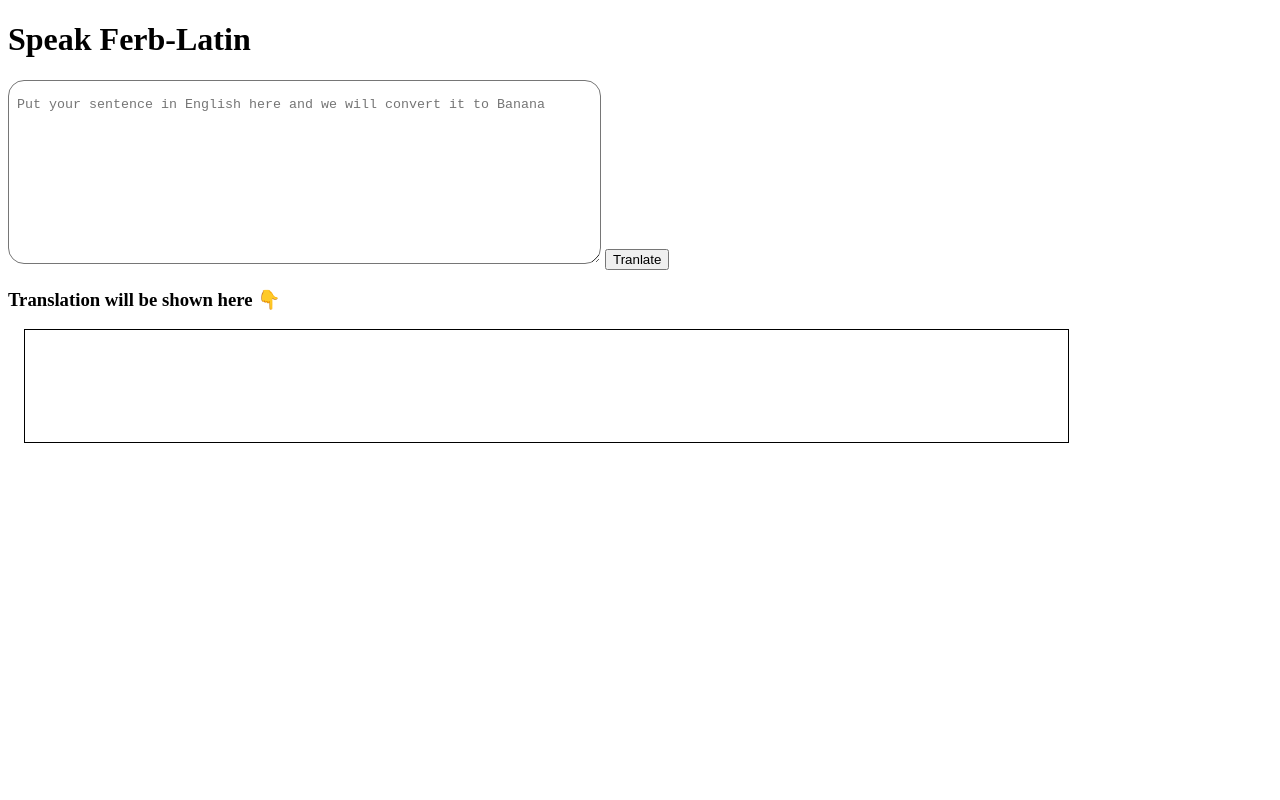
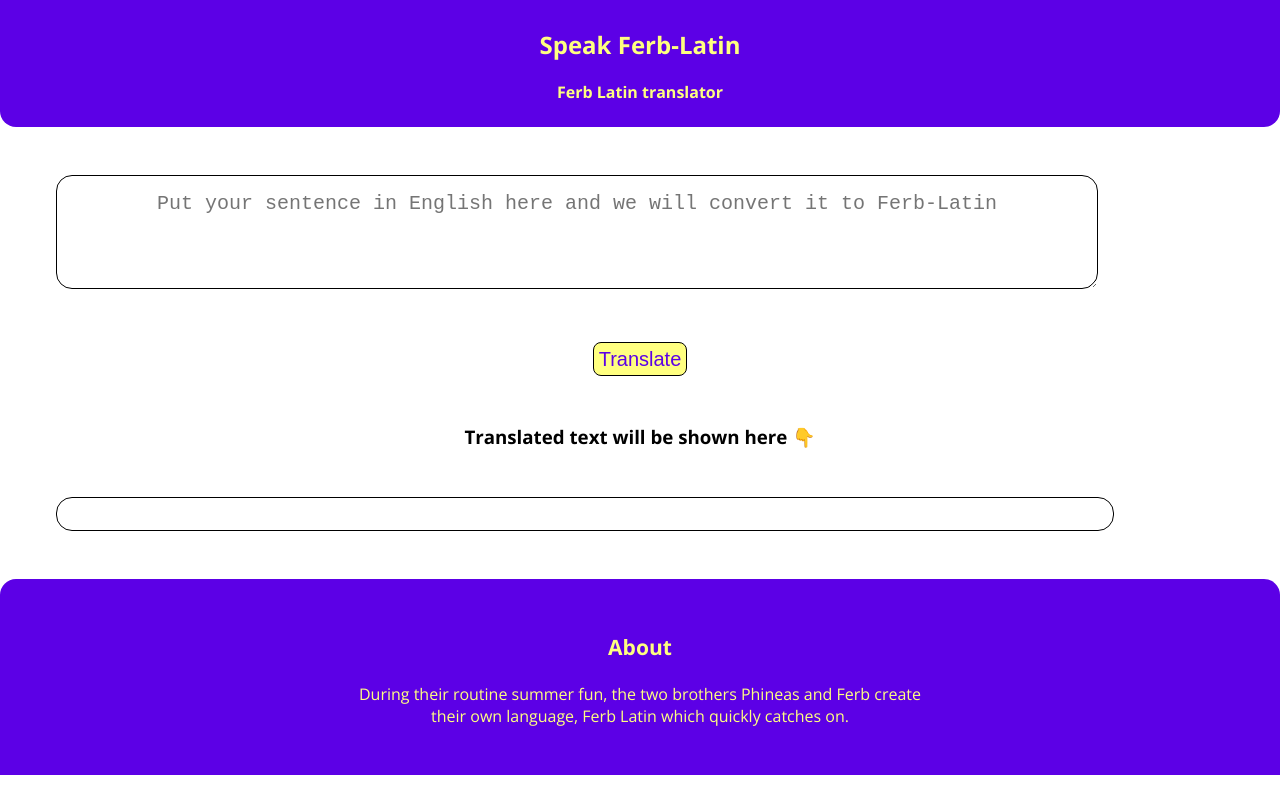
Before and after one commit to vids12/Ferb-Latin-Talk, a plain HTML site: page index.html in a window 1280 px wide. Drawn offline with nearby package versions, Linux system fonts and the light colour scheme.

Commit message:
style updated

```diff
--- a/index.html
+++ b/index.html
@@ -3,15 +3,23 @@
 <head>
     <meta charset="UTF-8">
     <meta name="viewport" content="width=device-width, initial-scale=1.0">
-    <title>Speak Banana</title>
+    <title>Ferb-Latin</title>
     <link rel="stylesheet" href="style.css">
 </head>
 <body>
-    <h1>Speak Ferb-Latin</h1>
-    <textarea  id="text-input" cols="70" rows="10" placeholder="Put your sentence in English here and we will convert it to Banana"></textarea>
-    <button id="btn-translate">Tranlate</button>
-    <h3>Translation will be shown here 👇</h3>
+    <nav class="navigation">
+        <div class="nav-brand"><h1>Speak Ferb-Latin</h1>
+        <p> Ferb Latin translator</p></div>
+    </nav>
+    <!-- <h1>Speak Banana</h1> -->
+    <textarea id="text-input"  placeholder="Put your sentence in English here and we will convert it to Ferb-Latin"></textarea><br>
+    <div class="btn"><button id="btn-translate">Translate</button></div>
+    <h3>Translated text will be shown here 👇</h3>
     <div id="output"></div>
+    <footer class="footer">
+        <div class="footer-header"><h3>About</h3></div>
+        <div class="container container-center"><p>During their routine summer fun, the two brothers Phineas and Ferb create their own language, Ferb Latin which quickly catches on. </p></div>
+    </footer>
     <script src="app.js" type="text/javascript"></script>
 </body>
 </html>
--- a/style.css
+++ b/style.css
@@ -1,11 +1,79 @@
+@import url('https://fonts.googleapis.com/css2?family=Open+Sans:wght@400;700&display=swap');
+body{
+    font-family: 'Open Sans', sans-serif;
+    margin:0rem;
+    background-color: var(--green-color);
+}
+:root{
+    --primary-colors:#5c00e6;
+    --secondary-colors: #ffff80  ;
+}
+.container{
+    padding: 0rem 1rem;
+}
+.container-center{
+    max-width: 600px;
+    margin: auto;
+}
+.navigation{
+    background-color: var(--primary-colors);
+    border-bottom-left-radius: 1rem;
+    border-bottom-right-radius: 1rem;
+    color: var(--secondary-colors);
+    padding: 0.5rem 1rem;
+}
+.navigation .nav-brand{
+    font-size: 1rem;
+    font-weight: 700;
+    text-align: center;
+}
+h3{
+    text-align: center;
+}
 textarea{
+    width: 80%;
+    height: 10vh;
+    margin: 3rem 3.5rem;
     border-radius: 1rem;
     padding: 1rem 0.5rem;
+    border: 1px solid black;
+    text-align: center;
+    font-size: 20px;
+}
+button{
+    border-radius: 0.5rem;
+    border: 1px solid black;
+    font-size: 20px;
+    padding: 0.3rem 0.3rem;
+    box-sizing: border-box;
+    vertical-align: middle;
+    background-color: var(--secondary-colors);
+    color: var(--primary-colors)
+}
+
+.btn{
+    display: flex;
+    justify-content: center;
+    margin-bottom: 3rem;
 }
 #output{
     border: 1px solid black;
-    height: 10vh;
+    height: auto;
     width: 80%;
-    margin: 1rem;
+    margin: 3rem 3.5rem;
     padding: 1rem;
+    border-radius: 1rem;
+    font-size: 20px;
 }
+.footer{
+    text-align: center;
+    background-color: var(--primary-colors);
+    color: var(--secondary-colors);
+    border-top-right-radius: 1rem;
+    border-top-left-radius: 1rem;
+    padding: 2rem 1rem;
+}
+.footer .footer-header{
+    font-weight: bold;
+    font-size: large;
+}
```
